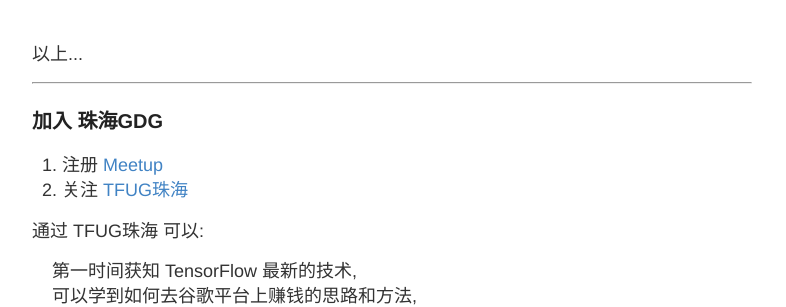
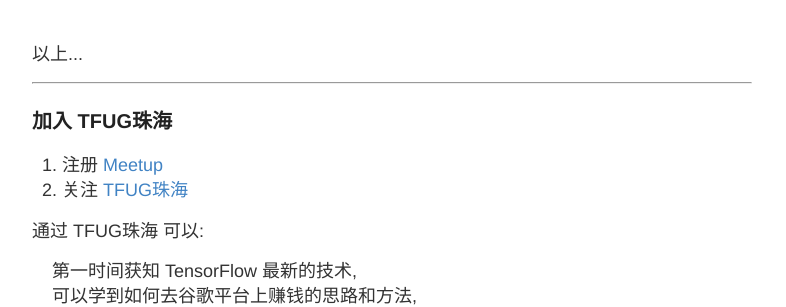
Before and after one commit to tfugzh/blog, a Jekyll site: the page built from _posts/2019-04-01-hollo-world.md, in a window 1280 px wide and 900 px high, scrolled down 1250 px. Shown: the part 150-457 px from the top of the window, without its empty margins (248-1034 px from the left). Built offline with Jekyll 4.4.1, drawn with Linux system fonts in a browser that asks for light colours; comment, search, counter and statistics services are not loaded.

Commit message:
👌 IMPROVE: CDN

```diff
--- a/_includes/postfix.md
+++ b/_includes/postfix.md
@@ -3,7 +3,7 @@
 
 <hr/>
 
-<h3>加入 珠海GDG</h3>
+<h3>加入 TFUG珠海</h3>
 <ol>
     <li>注册 <a href="https://www.meetup.com/">Meetup</a>
         </li>
--- a/_layouts/default.html
+++ b/_layouts/default.html
@@ -79,7 +79,11 @@
 <br/>
     已由
         <a href="http://qiniu.com/">
-        <img src="http://docs.upyun.com/img/upyun_logo.png">
+        <img src="https://www.qiniu.com/assets/logo-zh-dbef5f389fb045c60f710d4d4e6225e9015c1684b1a1f7b81e000b952581dcd4.png"
+        width="90">
+<!--
+    <img src="http://docs.upyun.com/img/upyun_logo.png">
+-->
         </a>
     提供CDN及云存储服务
 
```
